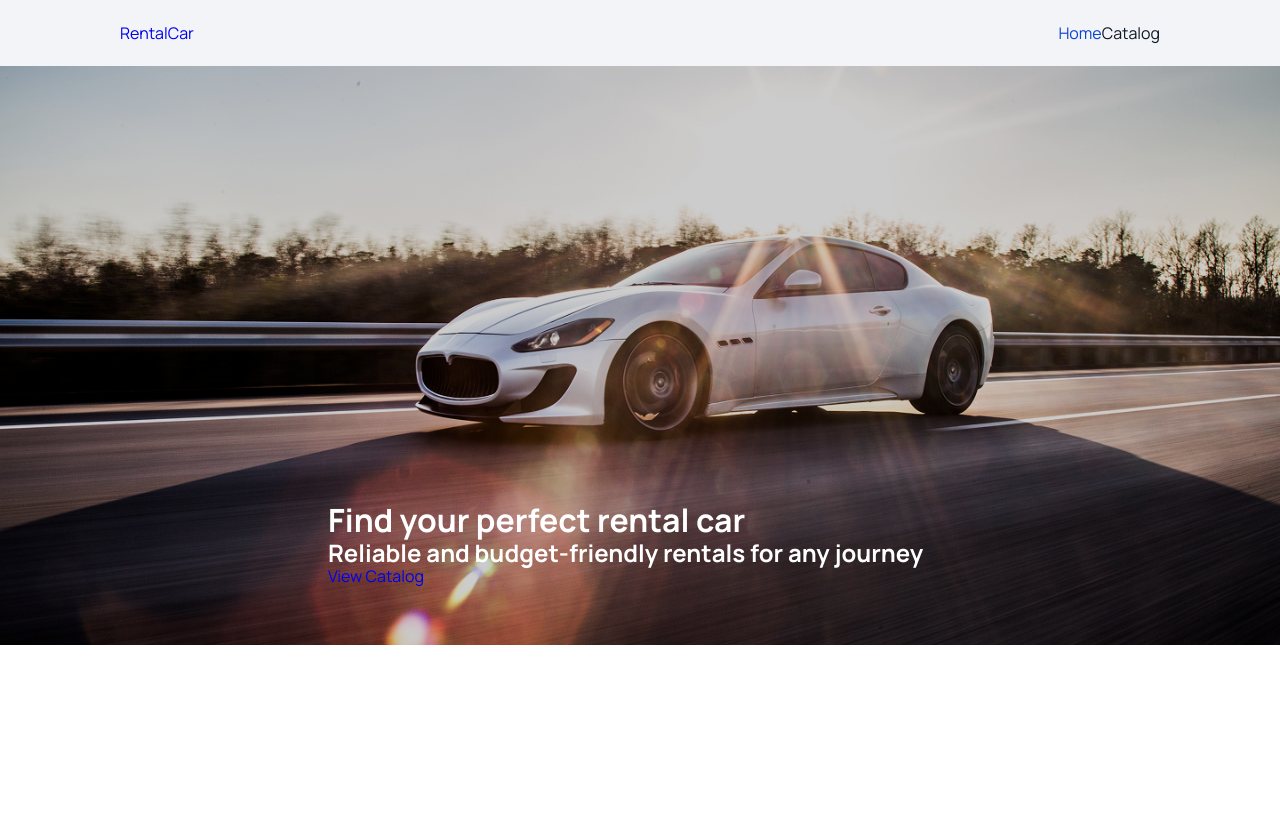
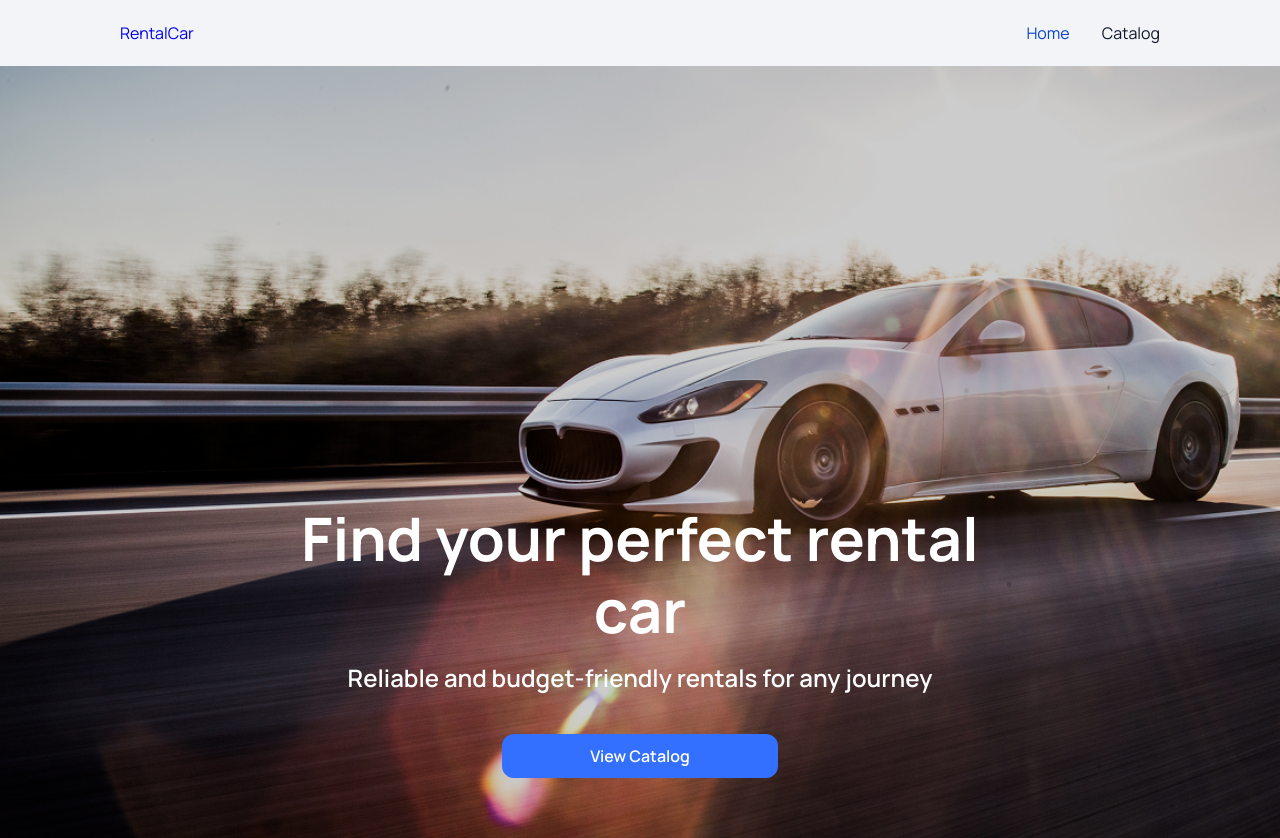
Before and after one commit to kostyaslob/RentalCar, a React (Vite) app: page / in a window 1280 px wide. Before the commit the page ends 800 px from the top, so only its background shows below. Built offline with nearby package versions, Linux system fonts and the light colour scheme.

Commit message:
update Hero, Navigation

```diff
--- a/src/components/Catalog/Catalog.jsx
+++ b/src/components/Catalog/Catalog.jsx
@@ -33,7 +33,7 @@ export default function Catalog() {
         <SearchBar />
         <CarList cars={items} loading={loading && page === 1} />
         {hasMore > 0 && (
-          <div className={css.fieldLodeMore}>
+          <div className={css.fieldLoadMore}>
             <LoadMoreBtn onClick={handleLoadMore} disabled={loading} />
             {loading && page > 1 && <Loader />}
           </div>
--- a/src/components/Catalog/Catalog.module.css
+++ b/src/components/Catalog/Catalog.module.css
@@ -12,7 +12,7 @@
     align-items: center;
 }
 
-.fieldLodeMore {
+.fieldLoadMore {
     display: flex;
     flex-direction: column;
     align-items: center;
--- a/src/components/Hero/Hero.jsx
+++ b/src/components/Hero/Hero.jsx
@@ -9,7 +9,7 @@ export default function Hero() {
         <h2 className={css.heroSubTitle}>
           Reliable and budget-friendly rentals for any journey
         </h2>
-        <Link to="/catalog">View Catalog</Link>
+        <Link className={css.viewCatalogBtn} to="/catalog">View Catalog</Link>
       </div>
     </div>
   );
--- a/src/components/Hero/Hero.module.css
+++ b/src/components/Hero/Hero.module.css
@@ -7,14 +7,43 @@
 
 .heroContainer {
     max-width: 1440px;
-    padding: 436px 328px 60px;
+    padding: 436px 250px 60px;
     margin: 0 auto;
+    display: flex;
+    justify-content: center;
+    flex-direction: column;
+    align-items: center;
 }
 
 .heroTitle {
-    color: white;
+    font-weight: 700;
+    font-size: 60px;
+    line-height: 120%;
+    text-align: center;
+    color: #fff;
+    margin-bottom: 16px;
 }
 
 .heroSubTitle {
-    color: white;
+    font-weight: 600;
+    font-size: 24px;
+    line-height: 133%;
+    text-align: center;
+    color: #fff;
+    margin-bottom: 40px;
 }
+
+.viewCatalogBtn {
+    border-radius: 12px;
+    padding: 12px 12px;
+    width: 276px;
+    height: 44px;
+    background: #3470ff;
+    border: none;
+
+    font-weight: 600;
+    font-size: 16px;
+    line-height: 125%;
+    color: #fff;
+    text-align: center;
+}
--- a/src/components/Navigation/Navigation.jsx
+++ b/src/components/Navigation/Navigation.jsx
@@ -8,7 +8,7 @@ const buildLinkClass = ({ isActive }) => {
 
 export default function Navigation() {
     return (
-      <nav>
+      <nav className={css.navigation}>
         <NavLink className={buildLinkClass} to="/">
           Home
         </NavLink>
--- a/src/components/Navigation/Navigation.module.css
+++ b/src/components/Navigation/Navigation.module.css
@@ -1,3 +1,8 @@
+.navigation {
+    display: flex;
+    gap: 32px;
+}
+
 .link {
     display: inline-block;
     text-decoration: none;
```
